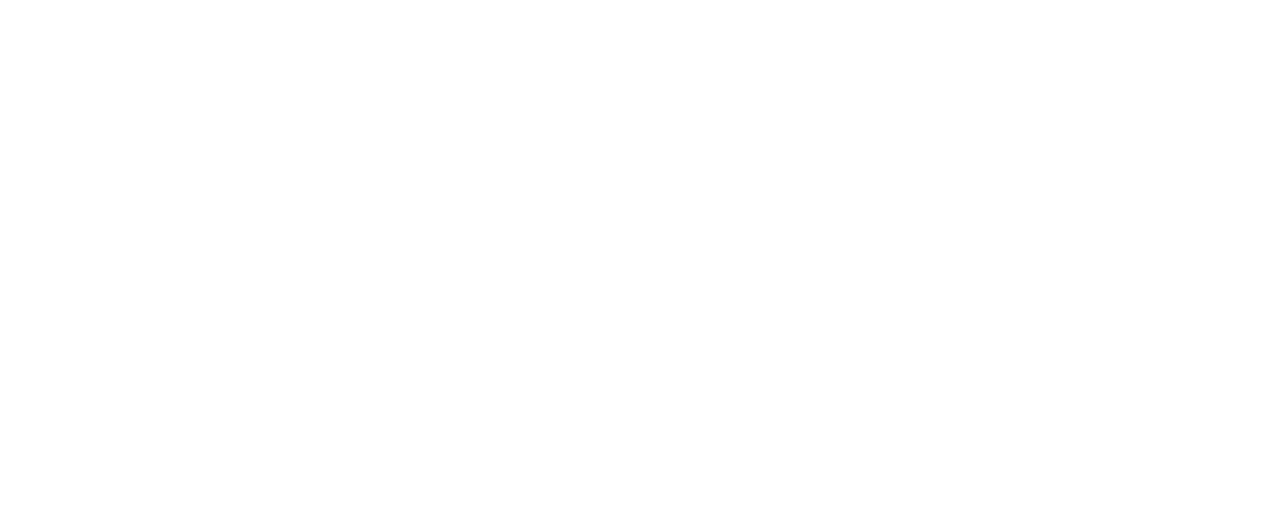
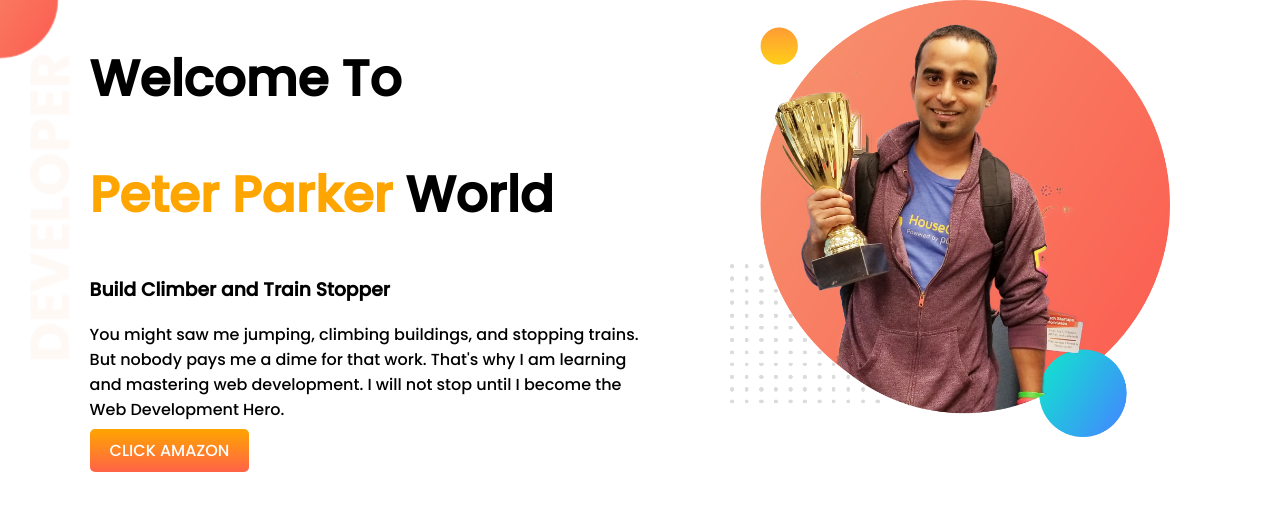
Before and after one commit to Ripat-Ahmed-Apu/last-developer-web, a plain HTML site: page index.html in a window 1280 px wide. Drawn offline with Linux system fonts and the light colour scheme.

Commit message:
top banner added

```diff
--- a/index.html
+++ b/index.html
@@ -6,10 +6,31 @@
     <meta http-equiv="X-UA-Compatible" content="IE=edge">
     <meta name="viewport" content="width=device-width, initial-scale=1.0">
     <title>Ripat's Portfolio</title>
+    <link rel="preconnect" href="https://fonts.googleapis.com">
+    <link rel="preconnect" href="https://fonts.gstatic.com" crossorigin>
+    <link href="https://fonts.googleapis.com/css2?family=Poppins:wght@500&display=swap" rel="stylesheet">
     <link rel="stylesheet" href="style.css">
 </head>
 
 <body>
+    <section class="top-section">
+        <div class="half-width">
+            <h1>Welcome To</h1>
+            <h1><span class="orange-color">Peter Parker</span> World</h1>
+            <h3>Build Climber and Train Stopper</h3>
+            <p>You might saw me jumping, climbing buildings, and stopping trains. But nobody pays me a dime for that
+                work.
+                That's why I am learning and mastering web development. I will not stop until I become the Web
+                Development
+                Hero.
+            </p>
+            <a class="link-button" target="_blank"
+                href="https://www.amazon.com/Fries-Fly-Universal-French-Holder/dp/B076DJY2G1">CLICK AMAZON</a>
+        </div>
+        <div class="half-width">
+            <img src="images/jhankar.png" alt="">
+        </div>
+    </section>
 
 </body>
 
--- a/style.css
+++ b/style.css
@@ -0,0 +1,41 @@
+body {
+    font-family: 'Poppins', sans-serif;
+    margin: 0;
+}
+
+h1 {
+    font-size: 50px;
+}
+
+.orange-color {
+    color: orange;
+}
+
+section {
+    display: flex;
+}
+
+.half-width {
+    width: 50%;
+    padding-left: 7%;
+
+}
+
+.half-width img {
+    width: 80%;
+}
+
+.link-button {
+
+    text-decoration: none;
+    background-image: linear-gradient(orange, tomato);
+    padding: 10px 20px;
+    border-radius: 5px;
+    color: white;
+    font-weight: 10px;
+}
+
+.top-section {
+    background-image: url(images/top-banner.png);
+    background-repeat: no-repeat;
+}
```
Also changed, not shown: images/Ahmed-Apu.png (added), images/Ripat-Ahmed.png (added), images/dream-bg.png (added), images/exp-bg.png (added), images/jhankar.png (added), images/jhankar2.png (added), images/my-bg.png (added), images/my-bg2.png (added), images/top-banner.png (added), 7 other files.
